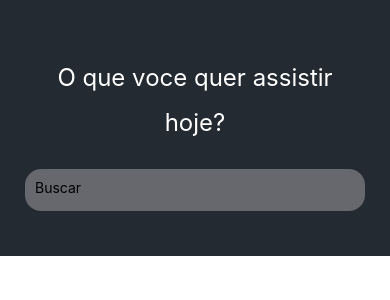
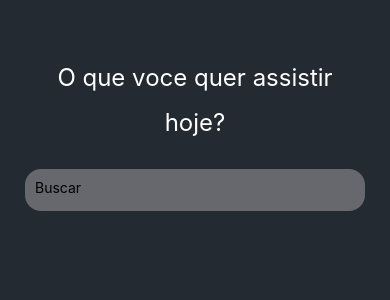
Before and after one commit to Brukyu/cinemania-app, a React Native app: screen / in a window 390 px wide. Shown: the top 300 px of the page. Built offline with nearby package versions, Linux system fonts and the light colour scheme.

Commit message:
modified App.tsx in cinemania

```diff
--- a/App.tsx
+++ b/App.tsx
@@ -1,11 +1,11 @@
 import { StatusBar } from 'expo-status-bar';
 import React from 'react';
 import { StyleSheet, Text, View } from 'react-native';
-import { Home } from './src/screens/home';
+import { Home } from './src/screens/Home';
 
 export default function App() {
   return (
-    <View>
+    <View style={styles.container}>
       <Home/>
       <StatusBar style="auto" />
     </View>
@@ -15,8 +15,6 @@ export default function App() {
 const styles = StyleSheet.create({
   container: {
     flex: 1,
-    backgroundColor: '#fff',
-    alignItems: 'center',
-    justifyContent: 'center',
+    backgroundColor: "#242A32",
   },
 });
```
